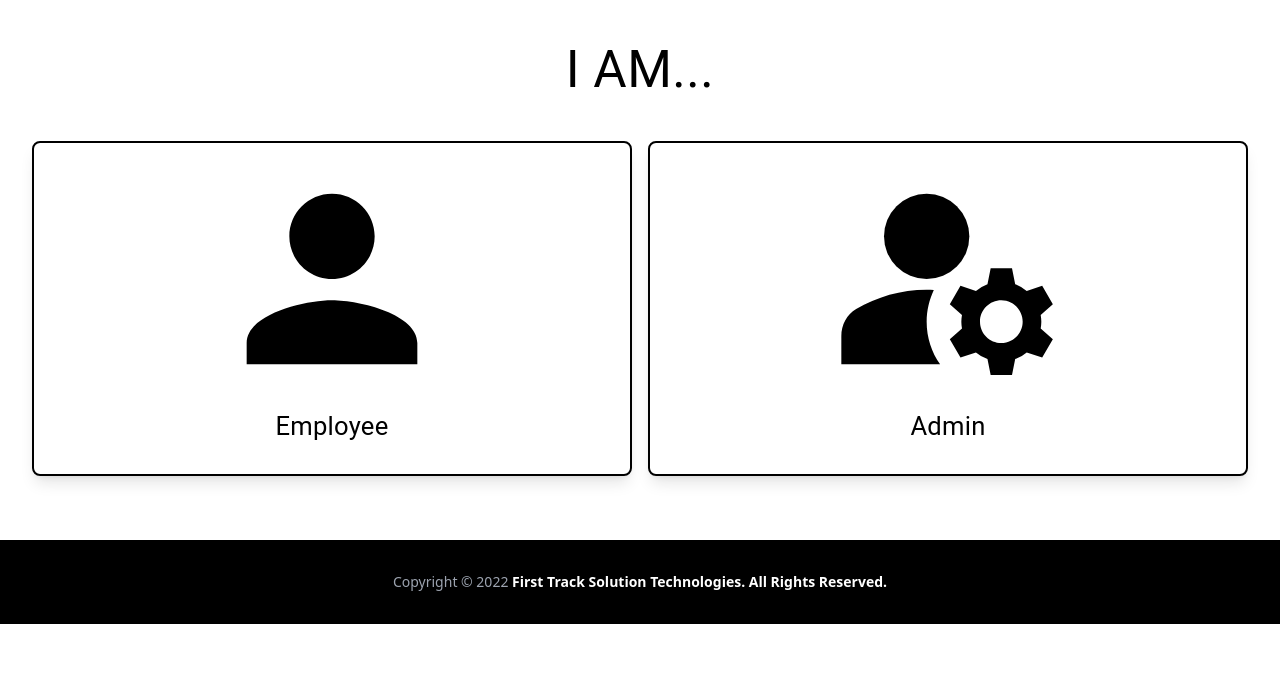
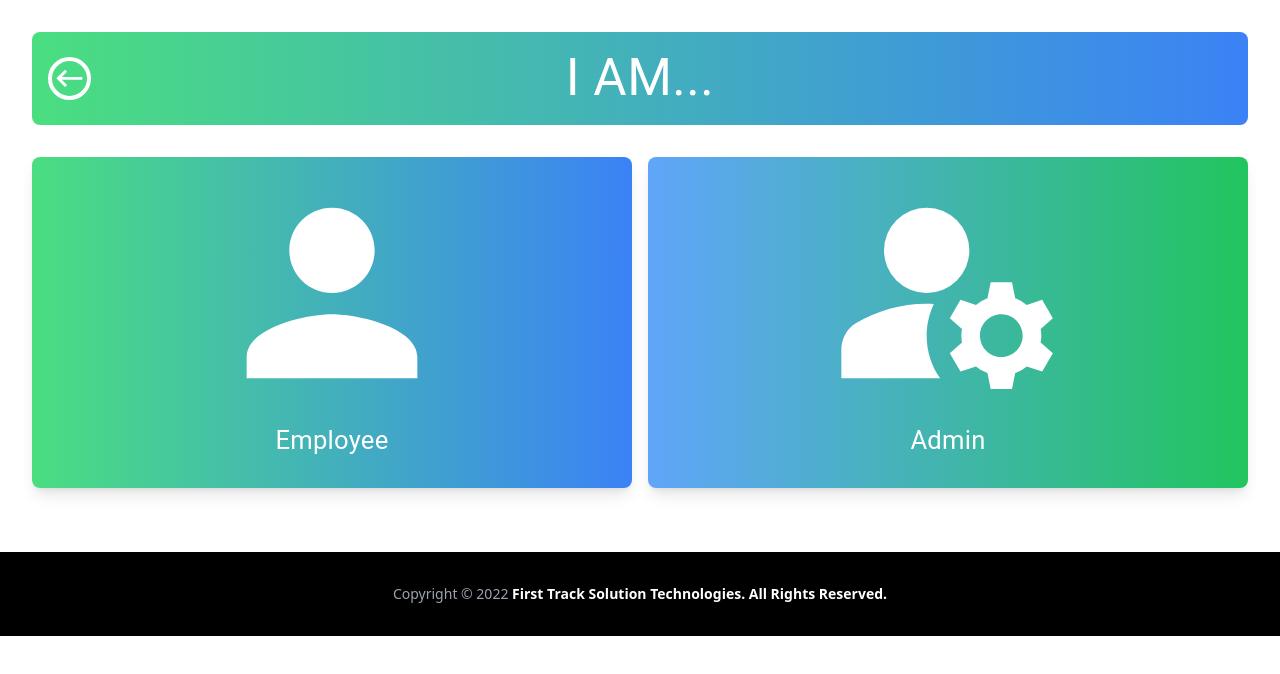
Before and after one commit to FirstTrackSolutionProjects/FTS-HRMS, a React (Vite) app: page /sign-in in a window 1280 px wide. Shown: the top 674 px of the page. Built offline with nearby package versions, Linux system fonts and the light colour scheme; no server answers.

Commit message:
feat : who am i page ui updated

```diff
--- a/src/App.jsx
+++ b/src/App.jsx
@@ -15,7 +15,7 @@ const App = () => {
     {/* <Header /> */}
       <Routes>
         <Route path="/" element={<Welcome />} />
-        <Route path="/sign-in" element={<SignIn />} />
+        <Route path="/sign-in/*" element={<SignIn />} />
         <Route path="/about-us" element={<AboutUs />} />
         <Route path="/contact-us" element={<ContactUs />} />
         <Route path="*" element={<NotFound />} />
--- a/src/components/SignIn/WhoAmI.jsx
+++ b/src/components/SignIn/WhoAmI.jsx
@@ -3,22 +3,27 @@ import React, { useEffect, useState } from 'react'
 import ManageAccountsIcon from '@mui/icons-material/ManageAccounts';
 import PersonIcon from '@mui/icons-material/Person';
 import { useWidth } from '../../contexts/WidthContext';
+import KeyboardBackspaceIcon from '@mui/icons-material/KeyboardBackspace';
+import { Link } from 'react-router-dom';
 const WhoAmI = () => {
     const {width} = useWidth();
   return (
     <Box className="flex flex-col" p={4}>
-        <Typography className={`font-bold text-center`} sx={{fontSize:width/25}}>
+        <Typography className={`relative flex items-center justify-center font-bold text-center py-2 px-4 bg-gradient-to-r from-green-400 to-blue-500 rounded-lg text-white`} sx={{fontSize:Math.max(30,width/25)}}>
+        <Link to={'/'} className='flex items-center'>
+            <KeyboardBackspaceIcon sx={{fontSize:Math.max(30,width/30)}} className="rounded-full border-[2px] md:border-[4px] border-white cursor-pointer absolute left-4" />
+        </Link>
             I AM...
         </Typography>
-        <Box className="flex relative flex-col md:flex-row justify-center items-center space-x-0 space-y-4 md:space-x-4 md:space-y-0" py={4}>
-            <Box className="group flex w-full md:w-[50%] h-full justify-center items-center flex-col p-2 border-2 rounded-lg border-black shadow-lg hover:bg-blue-300 transition-colors duration-500">
-                <Box className="flex flex-col items-center justify-center transition-transform duration-500 group-hover:-translate-y-6">
+        <Box className="flex relative flex-col md:flex-row justify-center items-center space-x-0 space-y-4 md:space-x-4 md:space-y-0 text-white" py={4}>
+            <Box className="group bg-gradient-to-r from-green-400 to-blue-500 flex w-full md:w-[50%] h-full justify-center items-center flex-col p-2 rounded-lg shadow-lg hover:bg-blue-300 transition-colors duration-500 cursor-pointer">
+                <Box className="flex flex-col items-center justify-center transition-transform duration-500 group-hover:-translate-y-3">
                     <PersonIcon sx={{fontSize:Math.max(150,width/5)}} />
                     <Typography sx={{fontSize:Math.max(15,width/50), marginBottom:Math.max(1,width/500)}}>Employee</Typography>
                 </Box>
             </Box>
-            <Box className="group flex w-full md:w-[50%] h-full justify-center items-center flex-col p-2 border-2 rounded-lg border-black shadow-lg hover:bg-blue-300 transition-colors duration-500">
-                <Box className="flex flex-col items-center justify-center transition-transform duration-500 group-hover:-translate-y-6">
+            <Box className="group bg-gradient-to-r from-blue-400 to-green-500 flex w-full md:w-[50%] h-full justify-center items-center flex-col p-2 rounded-lg shadow-lg hover:bg-blue-300 transition-colors duration-500 cursor-pointer">
+                <Box className="flex flex-col items-center justify-center transition-transform duration-500 group-hover:-translate-y-3">
                     <ManageAccountsIcon sx={{fontSize:Math.max(150,width/5)}} />
                     <Typography sx={{fontSize:Math.max(15,width/50), marginBottom:Math.max(1,width/500)}}>Admin</Typography>
                 </Box>
--- a/src/pages/SignIn.jsx
+++ b/src/pages/SignIn.jsx
@@ -1,7 +1,7 @@
 import { Box } from "@mui/material"
-import SignInLayout from "../components/SignIn/SignInLayout"
 import { Helmet } from "react-helmet"
 import WhoAmI from "../components/SignIn/WhoAmI"
+import { Route, Routes } from "react-router-dom"
 
 const SignIn = () => {
   return (
@@ -10,8 +10,11 @@ const SignIn = () => {
       <title>Sign In | FTS HRMS</title>
       <meta name="description" content="Sign in to Full Stack Tech Solutions HRMS" />
     </Helmet>
-    {/* <SignInLayout /> */}
-    <WhoAmI />
+    <Routes>
+      <Route path="/" element={<WhoAmI />} />
+      {/* <Route path="/about-us" element={<AboutUs />} /> */}
+      {/* <Route path="/contact-us" element={<ContactUs />} /> */}
+    </Routes>
     </>
   )
 }
```
